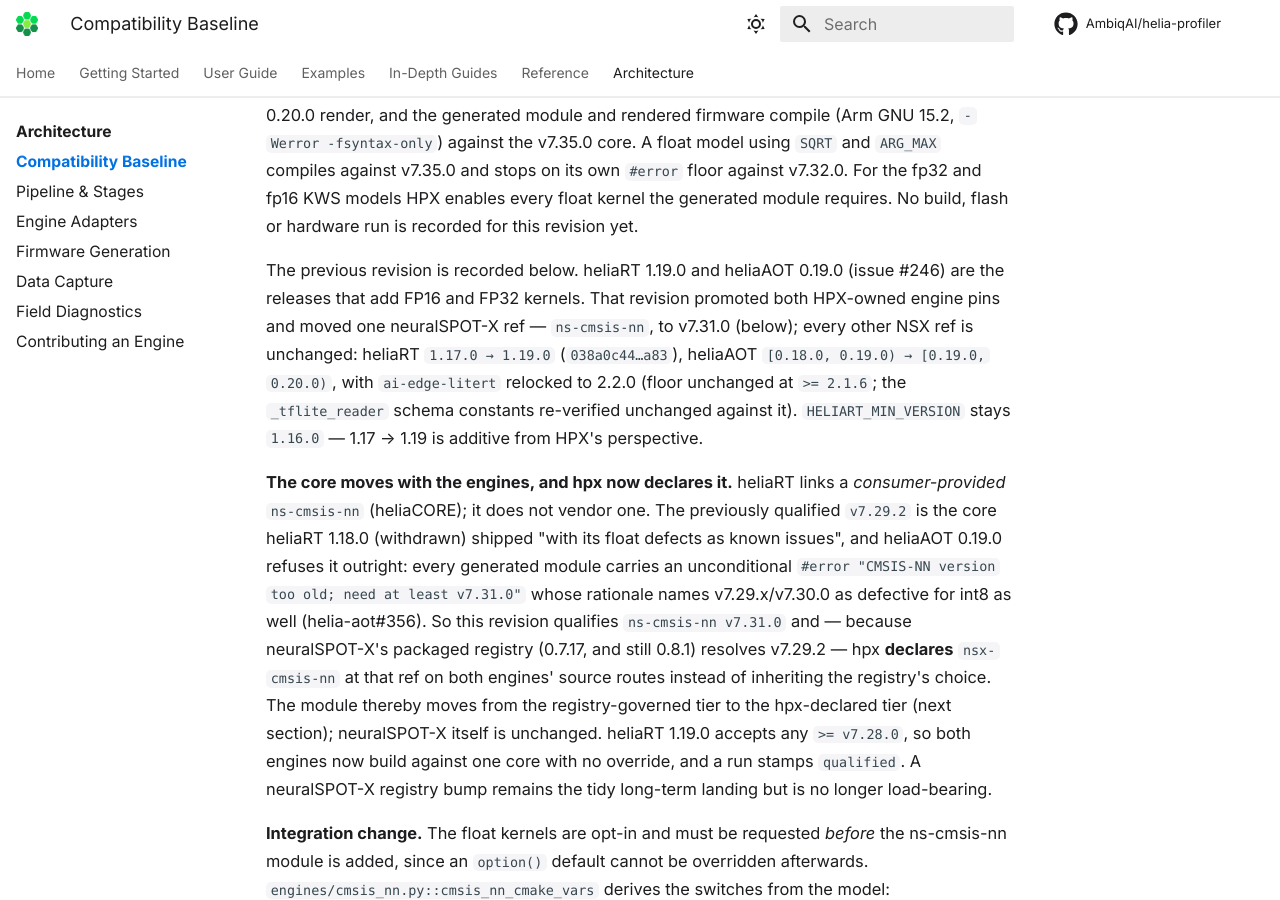
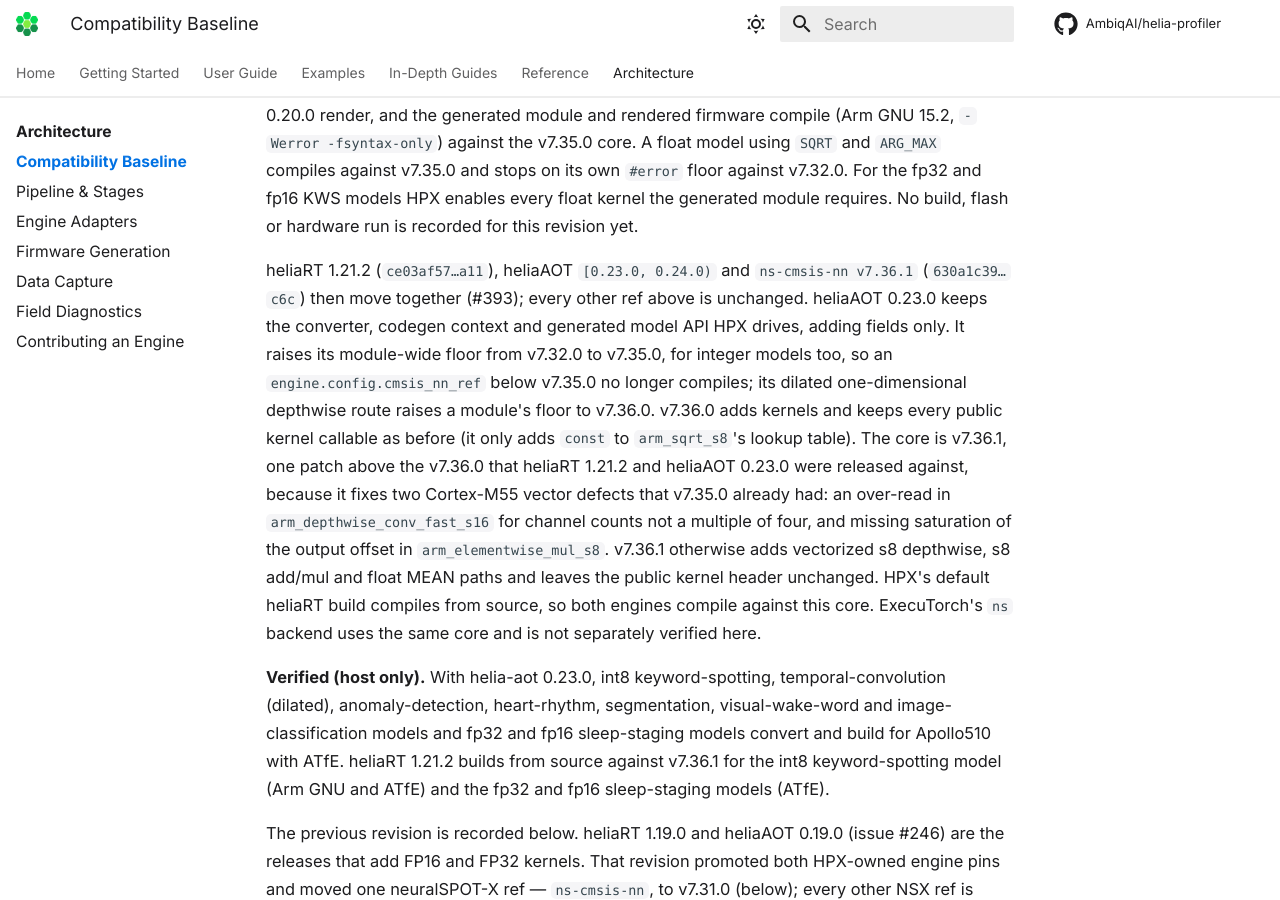
Before and after one commit to AmbiqAI/helia-profiler, an MkDocs documentation site: the page built from docs/architecture/compatibility-baseline.md, in a window 1280 px wide and 900 px high, scrolled down 2540 px. Built offline with MkDocs 1.6.1 and Material for MkDocs 9.7.7, drawn with Linux system fonts in a browser that asks for light colours; some web fonts are replaced; comment, search, counter and statistics services are not loaded; some of the changed text lies outside the part shown.

Commit message:
feat: qualify heliaAOT 0.23.0 and heliaRT 1.21.2 on ns-cmsis-nn v7.36.1 (#396)
The aot extra and the compatibility baseline accept heliaAOT
[0.23.0, 0.24.0) and pin ns-cmsis-nn v7.36.1. heliaAOT's dilated
one-dimensional depthwise route needs v7.36.0, and v7.36.1 fixes two
Cortex-M55 vector defects: the s16 fast depthwise over-read and the s8
multiply output-offset saturation. heliaRT moves to 1.21.2, the release on
that core line, so heliaRT source builds are not left on an unverified core. The converter and generated model API HPX drives are
unchanged. The baseline notes record heliaAOT's raised module floor and
why the core is v7.36.1.

Refs #393

```diff
--- a/docs/architecture/compatibility-baseline.md
+++ b/docs/architecture/compatibility-baseline.md
@@ -18,11 +18,11 @@
 | `nsx-pmu-armv8m` | `5725c065…c88` |
 | `nsx-tflite-micro` | `7afcf2b4…333` |
 | `arm-cmsis-nn` | `6d21a6f8…f7c` |
-| `ns-cmsis-nn` | `cad3c8fa…1a6` (`v7.35.0`, hpx-declared — see below) |
+| `ns-cmsis-nn` | `630a1c39…c6c` (`v7.36.1`, hpx-declared — see below) |
 | `nsx-executorch` | `5514ac1e…b48e` |
 | `nsx-sensors` | `c219a2bc…3e25` (`v0.3.0`, peeled) |
-| heliaRT | `1.21.0`, commit `fe025f2b…56f` (min supported `1.16.0` — from `HELIART_MIN_VERSION` in code, not a baseline-JSON field) |
-| heliaAOT | `min_version=0.22.0`, `max_version_exclusive=0.23.0` |
+| heliaRT | `1.21.2`, commit `ce03af57…a11` (min supported `1.16.0` — from `HELIART_MIN_VERSION` in code, not a baseline-JSON field) |
+| heliaAOT | `min_version=0.23.0`, `max_version_exclusive=0.24.0` |
 | tflm | governed entirely by the `nsx-tflite-micro` / `arm-cmsis-nn` module refs above |
 | executorch | `0.1.0`, module ref `5514ac1e…b48e` (a checkout's `version.txt` is verified against the baseline) |
 
@@ -90,6 +90,32 @@
 v7.35.0 and stops on its own `#error` floor against v7.32.0. For the fp32 and
 fp16 KWS models HPX enables every float kernel the generated module requires.
 No build, flash or hardware run is recorded for this revision yet.
+
+heliaRT 1.21.2 (`ce03af57…a11`), heliaAOT `[0.23.0, 0.24.0)` and
+`ns-cmsis-nn v7.36.1` (`630a1c39…c6c`) then move together (#393); every
+other ref above is unchanged. heliaAOT 0.23.0 keeps the converter, codegen context and
+generated model API HPX drives, adding fields only. It raises its
+module-wide floor from v7.32.0 to v7.35.0, for integer models too, so an
+`engine.config.cmsis_nn_ref` below v7.35.0 no longer compiles; its dilated
+one-dimensional depthwise route raises a module's floor to v7.36.0. v7.36.0
+adds kernels and keeps every public kernel callable as before (it only
+adds `const` to `arm_sqrt_s8`'s lookup table). The core is v7.36.1, one
+patch above the v7.36.0 that heliaRT 1.21.2 and heliaAOT 0.23.0 were
+released against, because it fixes two Cortex-M55 vector defects that
+v7.35.0 already had: an over-read in `arm_depthwise_conv_fast_s16` for
+channel counts not a multiple of four, and missing saturation of the output
+offset in `arm_elementwise_mul_s8`. v7.36.1 otherwise adds vectorized s8
+depthwise, s8 add/mul and float MEAN paths and leaves the public kernel
+header unchanged. HPX's default heliaRT build compiles from source, so both
+engines compile against this core. ExecuTorch's `ns` backend uses the same core and is not
+separately verified here.
+
+**Verified (host only).** With helia-aot 0.23.0, int8 keyword-spotting,
+temporal-convolution (dilated), anomaly-detection, heart-rhythm,
+segmentation, visual-wake-word and image-classification models and fp32 and
+fp16 sleep-staging models convert and build for Apollo510 with ATfE. heliaRT
+1.21.2 builds from source against v7.36.1 for the int8 keyword-spotting
+model (Arm GNU and ATfE) and the fp32 and fp16 sleep-staging models (ATfE).
 
 The previous revision is recorded below. heliaRT 1.19.0 and heliaAOT 0.19.0
 (issue #246) are the releases that add FP16
--- a/pyproject.toml
+++ b/pyproject.toml
@@ -44,7 +44,7 @@
 
 [project.optional-dependencies]
 aot = [
-    "helia-aot>=0.22.0,<0.23.0",
+    "helia-aot>=0.23.0,<0.24.0",
     "ai-edge-litert>=2.1.6,<2.3",
     "backports-strenum<1.3",
 ]
```
Also changed, not shown: docs/getting-started/install.md (+1 -1 lines), docs/guide/engines.md (+5 -4 lines), 9 other files.
